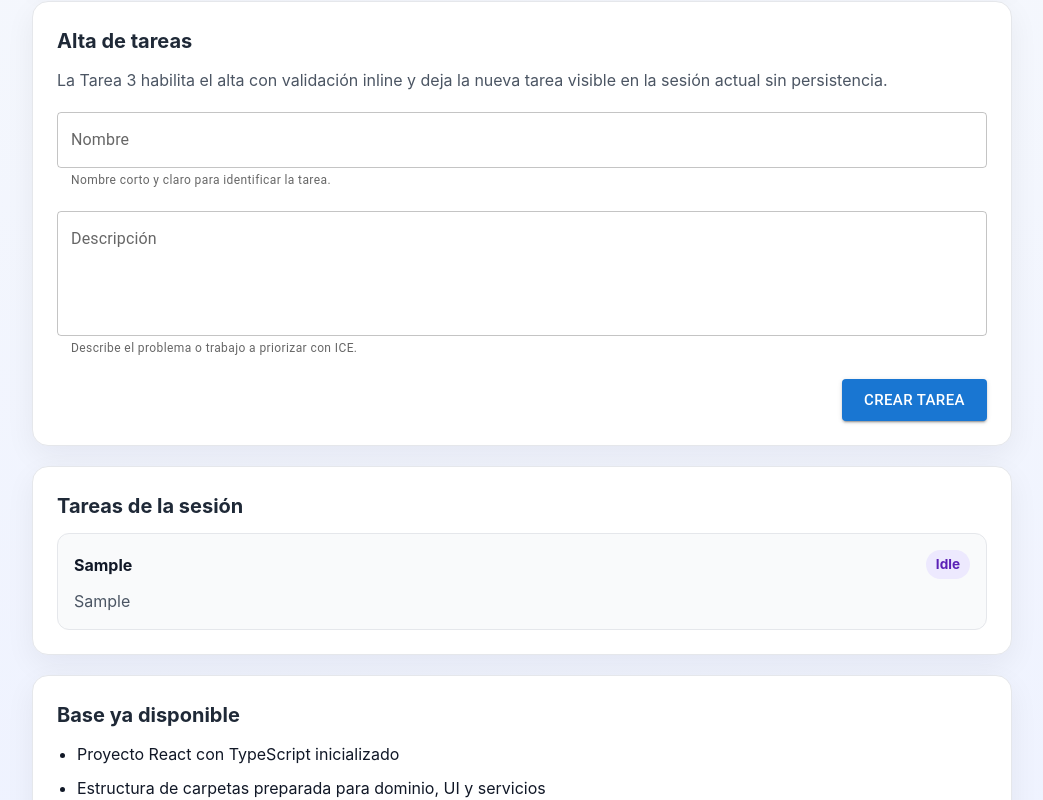
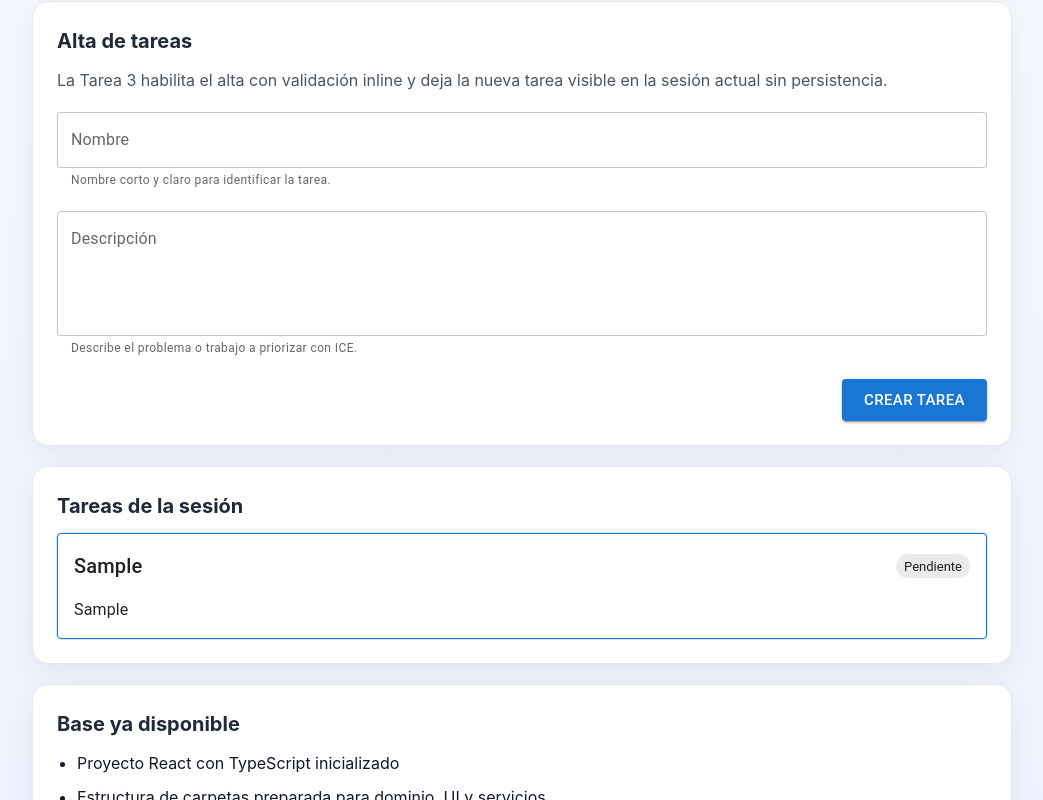
Before and after one commit to jorgeSV/curso_ia, a React (Vite) app in the folder ice-task-manager/: page / in a window 1280 px wide. Both pictures are taken after typing "Sample", "Sample" into the empty fields and a click on the button "CREAR TAREA". Shown: the part 554-1354 px from the top of the page, without its empty margins (118-1161 px from the left). Built offline with nearby package versions, Linux system fonts and the light colour scheme.

Commit message:
feat(tasks): add task list and base cards

```diff
--- a/ice-task-manager/src/App.tsx
+++ b/ice-task-manager/src/App.tsx
@@ -1,5 +1,6 @@
 import "./App.css";
 import TaskForm from "./components/TaskForm/TaskForm";
+import TaskList from "./components/TaskList/TaskList";
 import { useTasks } from "./hooks/useTasks";
 
 const taskOneChecklist = [
@@ -13,6 +14,7 @@ function App() {
   const {
     createTask,
     isPriorityModalOpen,
+    selectTask,
     selectedTaskId,
     sortedTasks,
     tasks,
@@ -67,23 +69,11 @@ function App() {
 
         <section className="panel">
           <h2>Tareas de la sesión</h2>
-          {sortedTasks.length === 0 ? (
-            <p className="empty-state">
-              Aún no hay tareas creadas. Añade la primera usando el formulario.
-            </p>
-          ) : (
-            <ul className="task-preview-list">
-              {sortedTasks.map((task) => (
-                <li key={task.id} className="task-preview-item">
-                  <div className="task-preview-header">
-                    <strong>{task.name}</strong>
-                    <span>{task.status}</span>
-                  </div>
-                  <p>{task.description}</p>
-                </li>
-              ))}
-            </ul>
-          )}
+          <TaskList
+            tasks={sortedTasks}
+            selectedTaskId={selectedTaskId}
+            onSelectTask={selectTask}
+          />
         </section>
 
         <section className="panel">
--- /dev/null
+++ b/ice-task-manager/src/components/TaskCard/TaskCard.tsx
@@ -0,0 +1,54 @@
+import type { ReactNode } from "react";
+
+import Card from "@mui/material/Card";
+import CardActionArea from "@mui/material/CardActionArea";
+import CardContent from "@mui/material/CardContent";
+import Divider from "@mui/material/Divider";
+import Stack from "@mui/material/Stack";
+import Typography from "@mui/material/Typography";
+
+import type { Task } from "../../types/task";
+import TaskCardHeader from "../TaskCardHeader/TaskCardHeader";
+
+type Props = {
+  task: Task;
+  isSelected: boolean;
+  onSelect: (taskId: string) => void;
+  children?: ReactNode;
+};
+
+export default function TaskCard({
+  task,
+  isSelected,
+  onSelect,
+  children,
+}: Props) {
+  return (
+    <Card
+      variant="outlined"
+      sx={{
+        borderColor: isSelected ? "primary.main" : "divider",
+        boxShadow: isSelected ? "0 0 0 1px rgba(25, 118, 210, 0.18)" : "none",
+      }}
+    >
+      <CardActionArea onClick={() => onSelect(task.id)}>
+        <CardContent>
+          <Stack spacing={2}>
+            <TaskCardHeader name={task.name} status={task.status} />
+
+            <Typography variant="body1" color="text.secondary">
+              {task.description}
+            </Typography>
+
+            {children ? (
+              <>
+                <Divider />
+                <div>{children}</div>
+              </>
+            ) : null}
+          </Stack>
+        </CardContent>
+      </CardActionArea>
+    </Card>
+  );
+}
--- /dev/null
+++ b/ice-task-manager/src/components/TaskCardHeader/TaskCardHeader.tsx
@@ -0,0 +1,52 @@
+import Chip from "@mui/material/Chip";
+import Stack from "@mui/material/Stack";
+import Typography from "@mui/material/Typography";
+
+import type { TaskStatus } from "../../types/task";
+
+type Props = {
+  name: string;
+  status: TaskStatus;
+};
+
+const statusLabel: Record<TaskStatus, string> = {
+  idle: "Pendiente",
+  loading: "Calculando",
+  ready: "Lista",
+  done: "Hecha",
+  error: "Error",
+};
+
+const statusColor: Record<
+  TaskStatus,
+  "default" | "primary" | "success" | "warning" | "error"
+> = {
+  idle: "default",
+  loading: "warning",
+  ready: "success",
+  done: "primary",
+  error: "error",
+};
+
+export default function TaskCardHeader({ name, status }: Props) {
+  return (
+    <Stack
+      direction={{ xs: "column", sm: "row" }}
+      spacing={1.5}
+      sx={{
+        alignItems: { xs: "flex-start", sm: "center" },
+        justifyContent: "space-between",
+      }}
+    >
+      <Typography variant="h6" component="h3">
+        {name}
+      </Typography>
+
+      <Chip
+        color={statusColor[status]}
+        label={statusLabel[status]}
+        size="small"
+      />
+    </Stack>
+  );
+}
--- /dev/null
+++ b/ice-task-manager/src/components/TaskList/TaskList.tsx
@@ -0,0 +1,38 @@
+import Stack from "@mui/material/Stack";
+import Typography from "@mui/material/Typography";
+
+import type { Task } from "../../types/task";
+import TaskCard from "../TaskCard/TaskCard";
+
+type Props = {
+  tasks: Task[];
+  selectedTaskId?: string;
+  onSelectTask: (taskId: string) => void;
+};
+
+export default function TaskList({
+  tasks,
+  selectedTaskId,
+  onSelectTask,
+}: Props) {
+  if (tasks.length === 0) {
+    return (
+      <Typography className="empty-state">
+        Aún no hay tareas creadas. Añade la primera usando el formulario.
+      </Typography>
+    );
+  }
+
+  return (
+    <Stack spacing={1.5}>
+      {tasks.map((task) => (
+        <TaskCard
+          key={task.id}
+          task={task}
+          isSelected={selectedTaskId === task.id}
+          onSelect={onSelectTask}
+        />
+      ))}
+    </Stack>
+  );
+}
```
